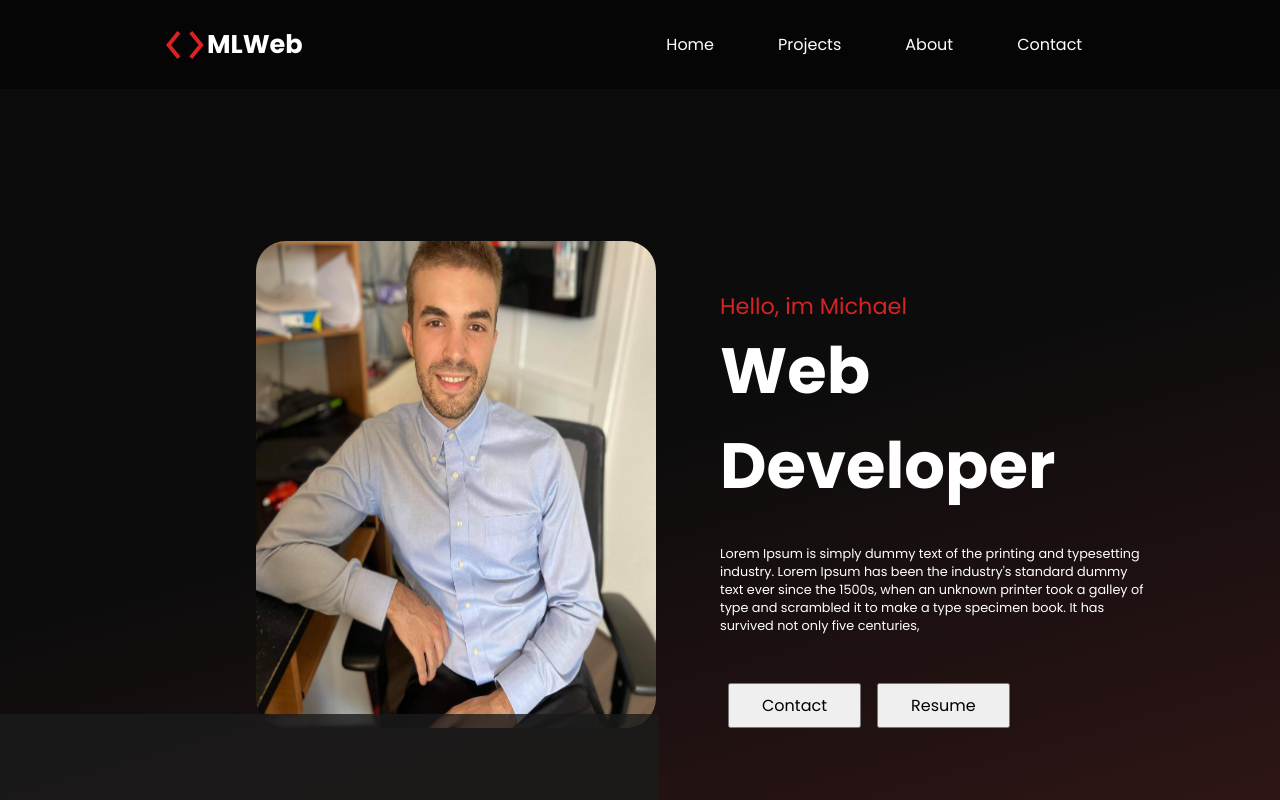
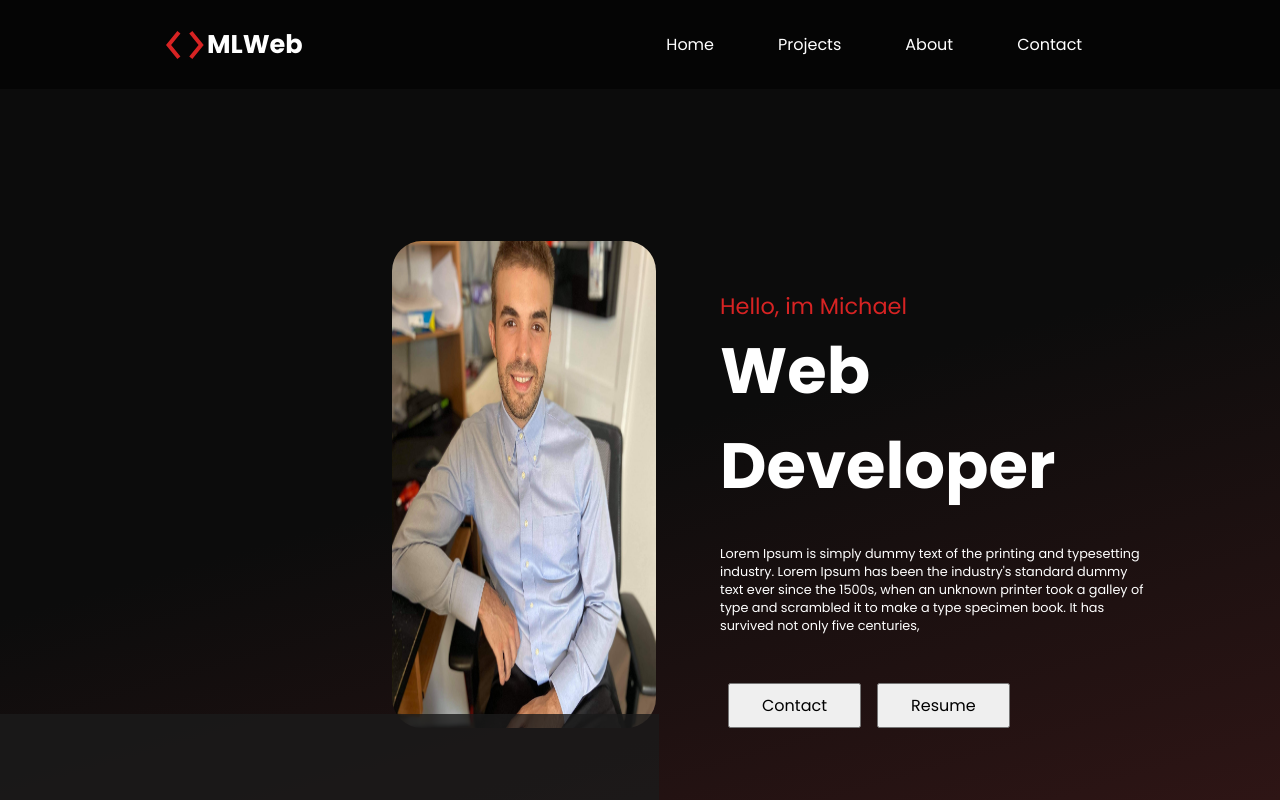
Before and after one commit to mlcoding111/Modern-Portfolio, a React (Create React App) app: page / in a window 1280 px wide. Shown: the top 800 px of the page. Built offline with nearby package versions, Linux system fonts and the light colour scheme.

Commit message:
Added animation to header img

```diff
--- a/package.json
+++ b/package.json
@@ -6,6 +6,7 @@
     "@testing-library/jest-dom": "^5.16.4",
     "@testing-library/react": "^13.3.0",
     "@testing-library/user-event": "^13.5.0",
+    "framer-motion": "^6.4.3",
     "react": "^18.2.0",
     "react-dom": "^18.2.0",
     "react-router-dom": "^6.3.0",
--- a/src/containers/Header/index.jsx
+++ b/src/containers/Header/index.jsx
@@ -1,17 +1,40 @@
-import React from "react";
+import React, { useState } from "react";
 import * as Styled from './styles.js'
 import { Button } from "../../styles/styles.js";
 import { StickyBox } from "./styles.js";
 
+import { motion } from "framer-motion";
+
 function Header() {
+  const [imageLoading, setImageLoading] = useState(true);
+  const [pulsing, setPulsing] = useState(true);
+  const imageLoaded = () => {
+    setImageLoading(false);
+    setTimeout(() => setPulsing(false), 600);
+  };
+
   return (
     <>
       <Styled.Header>
         <StickyBox />
         <div className="hero">
 
-          <div className="hero-img">
-            <img src={require("./me.jpg")} width="400"></img>
+          <div className={`${pulsing ? "pulse" : ""} loadable hero-img`}
+          >
+            <motion.img
+                initial={{ height: "16rem", opacity: 0 }}
+                // style={{ height: imageLoading ? "6rem" : "auto" }}
+                animate={{
+                  height: imageLoading ? "16rem" : "auto",
+                  opacity: imageLoading ? 0 : 1
+                }}
+                transition={
+                  ({ height: { delay: 0, duration: 0.4 } },
+                  { opacity: { delay: 0.5, duration: 0.4 } })
+                }
+                onLoad={imageLoaded}
+                width="50%"
+              src={require("./me.jpg")}></motion.img>
           </div>
 
           <div className="hero-description">
```
Also changed, not shown: 1 other file (tests, documents, lock files or other folders).
